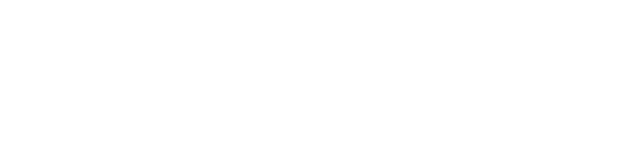
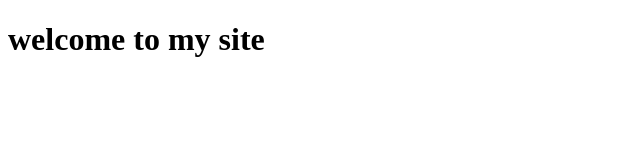
Before and after one commit to kingu56/kingu56.github.io, a plain HTML site: page index.html in a window 1280 px wide. Shown: the whole page, without its empty margins (0-640 px from the left). Drawn offline with Linux system fonts and the light colour scheme.

Commit message:
Update index.html

```diff
--- a/index.html
+++ b/index.html
@@ -24,5 +24,8 @@ j=d.createElement(s),dl=l!='dataLayer'?'&l='+l:'';j.async=true;j.src=
 <noscript><iframe src="https://www.googletagmanager.com/ns.html?id=GTM-TWLFXXQ"
 height="0" width="0" style="display:none;visibility:hidden"></iframe></noscript>
 <!-- End Google Tag Manager (noscript) -->
+
+
+        <h1> welcome to my site</h1>
     </body>
 </html>
```
